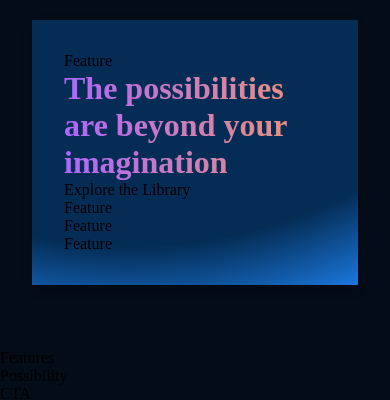
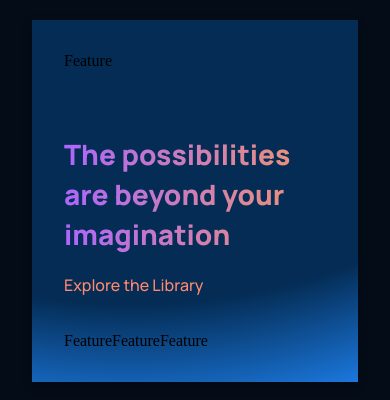
Before and after one commit to zainabAdhil/GPT3, a React (Create React App) app: page / in a window 390 px wide. Shown: the part 1215-1615 px from the top of the page. Built offline with nearby package versions, Linux system fonts and the light colour scheme.

Commit message:
Update whatGPT3.css

```diff
--- a/src/containers/whatGPT3/whatGPT3.css
+++ b/src/containers/whatGPT3/whatGPT3.css
@@ -23,8 +23,94 @@
     filter: drop-shadow(0px 4px 4px rgba(0, 0, 0, 0.25));
 }
 
-.gpt3__whatgpt3-feature{
+.gpt3__whatgpt3-feature {
     display: flex;
 }
 
-.gpt3__whatgpt3-feature .gpt3__whatgpt3-features-container{}
+.gpt3__whatgpt3-feature .gpt3__features-container__feature {
+    margin: 0;
+}
+
+.gpt3__whatgpt3-feature .gpt3__features-container_feature-text {
+    max-width: 700px;
+}
+
+.gpt3__whatgpt3-heading {
+    display: flex;
+    flex-direction: row;
+    justify-content: space-between;
+    align-items: center;
+
+    margin: 4rem 0 2rem;
+}
+
+.gpt3__whatgpt3-heading h1 {
+    font-size: 34px;
+    line-height: 45px;
+    font-weight: 800;
+    font-family: var(--font-family);
+    max-width: 510px;
+}
+
+.gpt3__whatgpt3-heading p {
+    font-family: var(--font-family);
+    font-weight: 500;
+    font-size: 16px;
+    line-height: 30px;
+    color: var(--color-subtext);
+    cursor: pointer;
+}
+
+.gpt3__whatgpt3-container {
+    display: flex;
+    flex-wrap: wrap;
+    flex-direction: row;
+
+    margin-top: 2rem;
+}
+
+.gpt3__whatgpt3-container .gpt3__features-container__feature {
+    flex: 1;
+    margin: 1rem;
+    min-width: 210px;
+    display: unset;
+    flex-direction: column;
+}
+
+.gpt3__whatgpt3-container .gpt3__features-container_feature-text {
+    margin-top: 0.5rem;
+}
+
+@media screen and (max-width: 850px) {
+    .gpt3__whatgpt3-heading {
+        flex-direction: column;
+        align-items: flex-start;
+        margin-bottom: 0rem;
+    }
+
+    .gpt3__whatgpt3-heading p {
+        margin-top: 1rem;
+    }
+}
+
+@media screen and (max-width: 650px) {
+    .gpt3__whatgpt3-feature .gpt3__features-container__feature {
+        flex-direction: column;
+    }
+
+    .gpt3__whatgpt3-feature .gpt3__features-container_feature-text {
+        margin-top: 0.5rem;
+    }
+
+    .gpt3__whatgpt3-heading h1 {
+        font-size: 28px;
+        line-height: 40px;
+    }
+}
+
+@media screen and (max-width: 350px) {
+    .gpt3__whatgpt3-container .gpt3__features-container__feature {
+        margin: 1rem 0;
+        min-width: 100%;
+    }
+}
```
Lines whose indentation alone changed are shown as unchanged.
